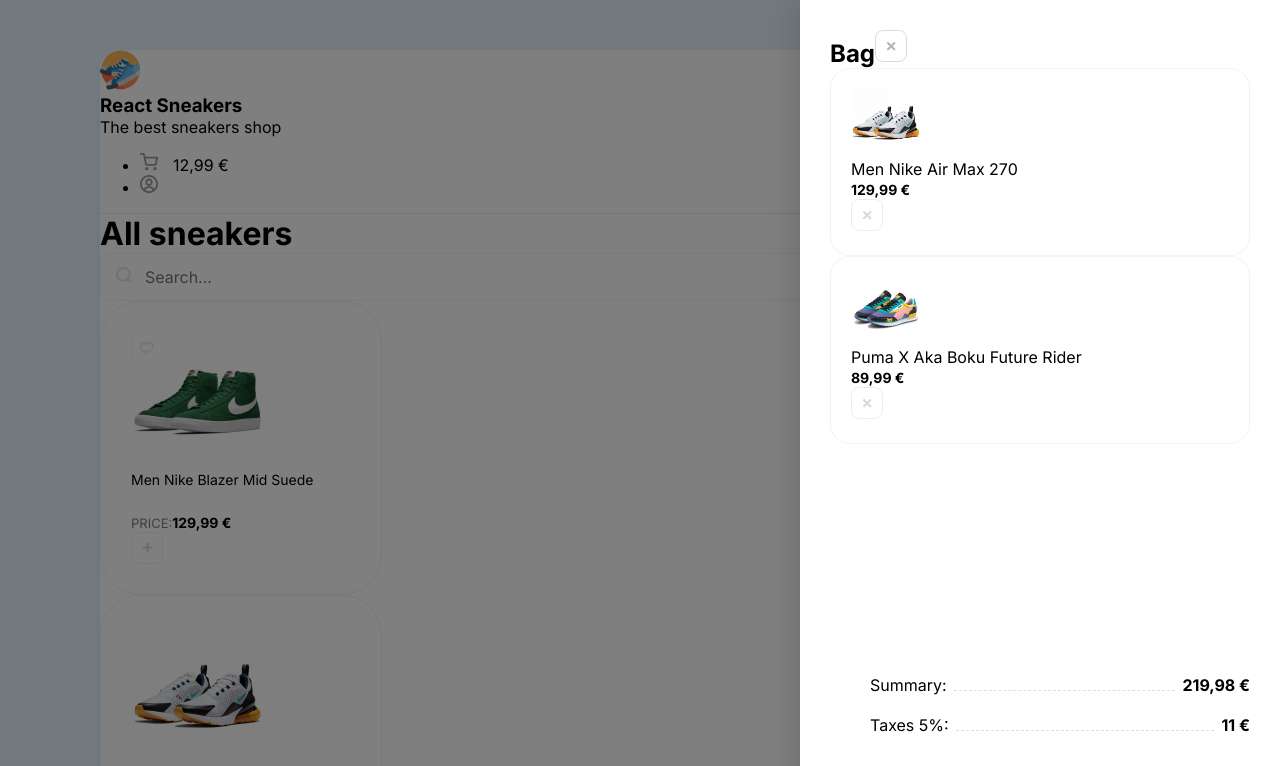
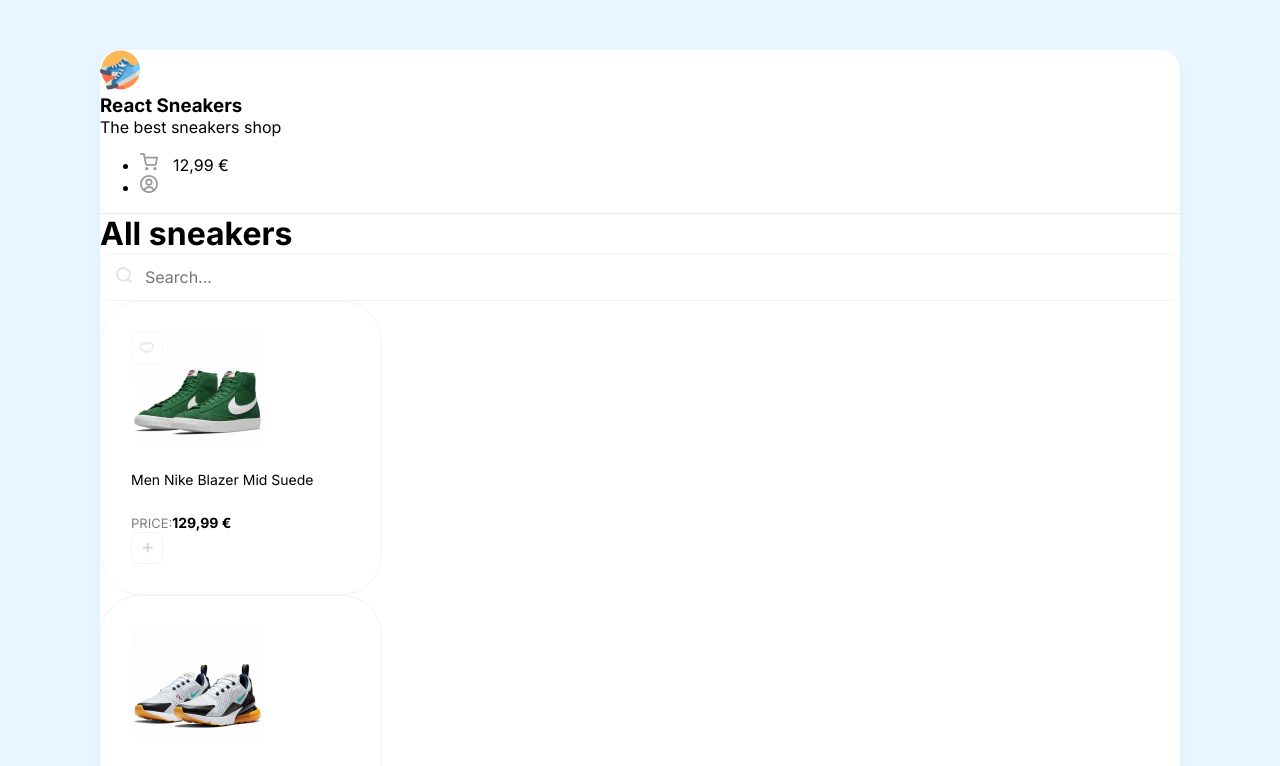
Before and after one commit to abatyrbekova/sneakers-store-app-react, a React (Create React App) app: page / in a window 1280 px wide. Shown: the top 766 px of the page. Built offline with nearby package versions, Linux system fonts and the light colour scheme.

Commit message:
created react components

```diff
--- a/src/App.js
+++ b/src/App.js
@@ -1,84 +1,15 @@
 import React from "react";
+
+// Components
+import Card from "./components/Card";
+import Header from "./components/Header";
+import Drawer from "./components/Drawer";
 
 function App() {
   return (
     <div className="wrapper clear">
-      <div className="overlay">
-        <div className="drawer">
-          <h2 className="d-flex justify-between mb-30">
-            Bag
-            <img className="cu-p" src="/img/btn-remove.svg" alt="remove" />
-          </h2>
-
-          <div className="items">
-            <div className="cartItem d-flex align-center mb-20">
-              <div
-                style={{ backgroundImage: "url(/img/sneakers/2.jpg)" }}
-                className="cartItemImg"
-              ></div>
-              <div className="mr-20 flex">
-                <p className="mb-5">Men Nike Air Max 270</p>
-                <b>129,99 €</b>
-              </div>
-              <img
-                className="removeBtn"
-                src="/img/btn-remove.svg"
-                alt="remove"
-              />
-            </div>
-            <div className="cartItem d-flex align-center mb-20">
-              <div
-                style={{ backgroundImage: "url(/img/sneakers/4.jpg)" }}
-                className="cartItemImg"
-              ></div>
-              <div className="mr-20 flex">
-                <p className="mb-5">Puma X Aka Boku Future Rider</p>
-                <b>89,99 €</b>
-              </div>
-              <img
-                className="removeBtn"
-                src="/img/btn-remove.svg"
-                alt="remove"
-              />
-            </div>
-          </div>
-          <div className="cartTotalBlock">
-            <ul>
-              <li>
-                <span>Summary:</span>
-                <div></div>
-                <b>219,98 €</b>
-              </li>
-              <li>
-                <span>Taxes 5%:</span>
-                <div></div>
-                <b>11 €</b>
-              </li>
-            </ul>
-            <button className="greenButton">
-              Checkout <img src="/img/arrow.svg" alt="arrow" />
-            </button>
-          </div>
-        </div>
-      </div>
-      <header className="d-flex justify-between align-center p-40">
-        <div className="d-flex align-center">
-          <img width={40} height={40} src="/img/logo.png" alt="logo" />
-          <div>
-            <h3 className="text-uppercase">React Sneakers</h3>
-            <p className="opacity-5">The best sneakers shop</p>
-          </div>
-        </div>
-        <ul className="d-flex">
-          <li className="mr-30">
-            <img width={18} height={18} src="/img/cart.svg" alt="cart" />
-            <span>12,99 €</span>
-          </li>
-          <li>
-            <img width={18} height={18} src="/img/user.svg" alt="user" />
-          </li>
-        </ul>
-      </header>
+      <Drawer />
+      <Header />
 
       <div className="content p-40">
         <div className="d-flex align-center justify-between mb-40">
@@ -89,7 +20,9 @@
           </div>
         </div>
         <div className="d-flex">
-          <div className="card">
+          <Card />
+
+          {/* <div className="card">
             <div className="favorite">
               <img src="/img/unliked.svg" alt="unliked" />
             </div>
@@ -110,7 +43,7 @@
                 <img width={11} height={11} src="/img/plus.svg" alt="plus" />
               </button>
             </div>
-          </div>
+          </div> */}
 
           <div className="card">
             <img
@@ -282,6 +215,7 @@
               </button>
             </div>
           </div>
+
         </div>
       </div>
     </div>
--- /dev/null
+++ b/src/components/Card.js
@@ -0,0 +1,23 @@
+function Card() {
+  return (
+    <div className="card">
+      <div className="favorite">
+        <img src="/img/unliked.svg" alt="unliked" />
+      </div>
+
+      <img width={133} height={112} src="/img/sneakers/1.jpg" alt="sneakers1" />
+      <h5>Men Nike Blazer Mid Suede</h5>
+      <div className="d-flex justify-between align-center">
+        <div className="d-flex flex-column">
+          <span>Price:</span>
+          <b>129,99 €</b>
+        </div>
+        <button className="button">
+          <img width={11} height={11} src="/img/plus.svg" alt="plus" />
+        </button>
+      </div>
+    </div>
+  );
+}
+
+export default Card;
--- /dev/null
+++ b/src/components/Drawer.js
@@ -0,0 +1,56 @@
+function Drawer() {
+  return (
+    <div style={{ display: "none" }} className="overlay">
+      <div className="drawer">
+        <h2 className="d-flex justify-between mb-30">
+          Bag
+          <img className="cu-p" src="/img/btn-remove.svg" alt="remove" />
+        </h2>
+
+        <div className="items">
+          <div className="cartItem d-flex align-center mb-20">
+            <div
+              style={{ backgroundImage: "url(/img/sneakers/2.jpg)" }}
+              className="cartItemImg"
+            ></div>
+            <div className="mr-20 flex">
+              <p className="mb-5">Men Nike Air Max 270</p>
+              <b>129,99 €</b>
+            </div>
+            <img className="removeBtn" src="/img/btn-remove.svg" alt="remove" />
+          </div>
+          <div className="cartItem d-flex align-center mb-20">
+            <div
+              style={{ backgroundImage: "url(/img/sneakers/4.jpg)" }}
+              className="cartItemImg"
+            ></div>
+            <div className="mr-20 flex">
+              <p className="mb-5">Puma X Aka Boku Future Rider</p>
+              <b>89,99 €</b>
+            </div>
+            <img className="removeBtn" src="/img/btn-remove.svg" alt="remove" />
+          </div>
+        </div>
+        <div className="cartTotalBlock">
+          <ul>
+            <li>
+              <span>Summary:</span>
+              <div></div>
+              <b>219,98 €</b>
+            </li>
+            <li>
+              <span>Taxes 5%:</span>
+              <div></div>
+              <b>11 €</b>
+            </li>
+          </ul>
+          <button className="greenButton">
+            Checkout <img src="/img/arrow.svg" alt="arrow" />
+          </button>
+        </div>
+      </div>
+    </div>
+  );
+}
+
+export default Drawer;
--- /dev/null
+++ b/src/components/Header.js
@@ -0,0 +1,24 @@
+function Header() {
+  return (
+    <header className="d-flex justify-between align-center p-40">
+      <div className="d-flex align-center">
+        <img width={40} height={40} src="/img/logo.png" alt="logo" />
+        <div>
+          <h3 className="text-uppercase">React Sneakers</h3>
+          <p className="opacity-5">The best sneakers shop</p>
+        </div>
+      </div>
+      <ul className="d-flex">
+        <li className="mr-30">
+          <img width={18} height={18} src="/img/cart.svg" alt="cart" />
+          <span>12,99 €</span>
+        </li>
+        <li>
+          <img width={18} height={18} src="/img/user.svg" alt="user" />
+        </li>
+      </ul>
+    </header>
+  );
+}
+
+export default Header;
--- a/src/index.js
+++ b/src/index.js
@@ -1,7 +1,9 @@
 import React from "react";
 import ReactDOM from "react-dom/client";
+
 import "./index.scss";
 import "macro-css";
+
 import App from "./App";
 
 const root = ReactDOM.createRoot(document.getElementById("root"));
```
